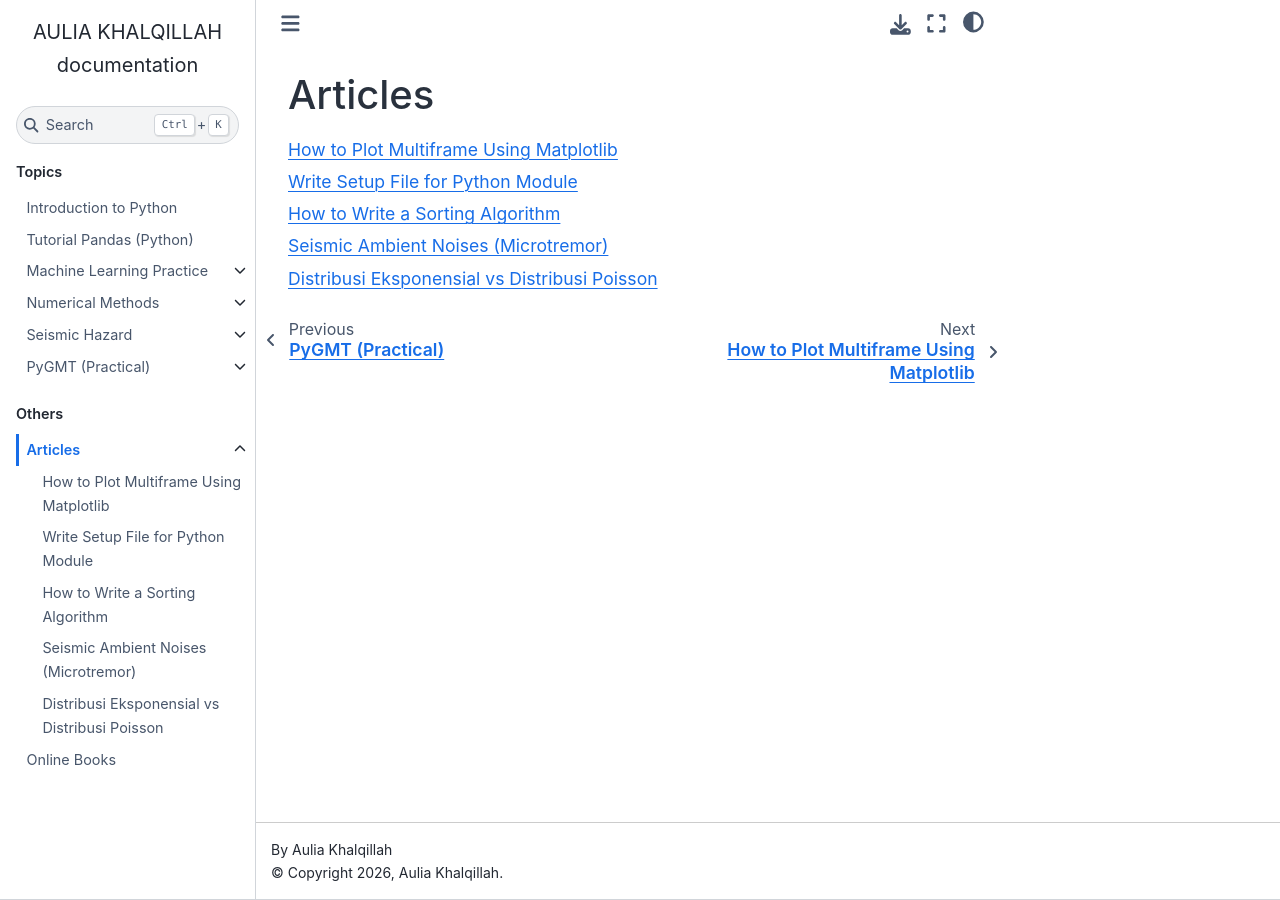
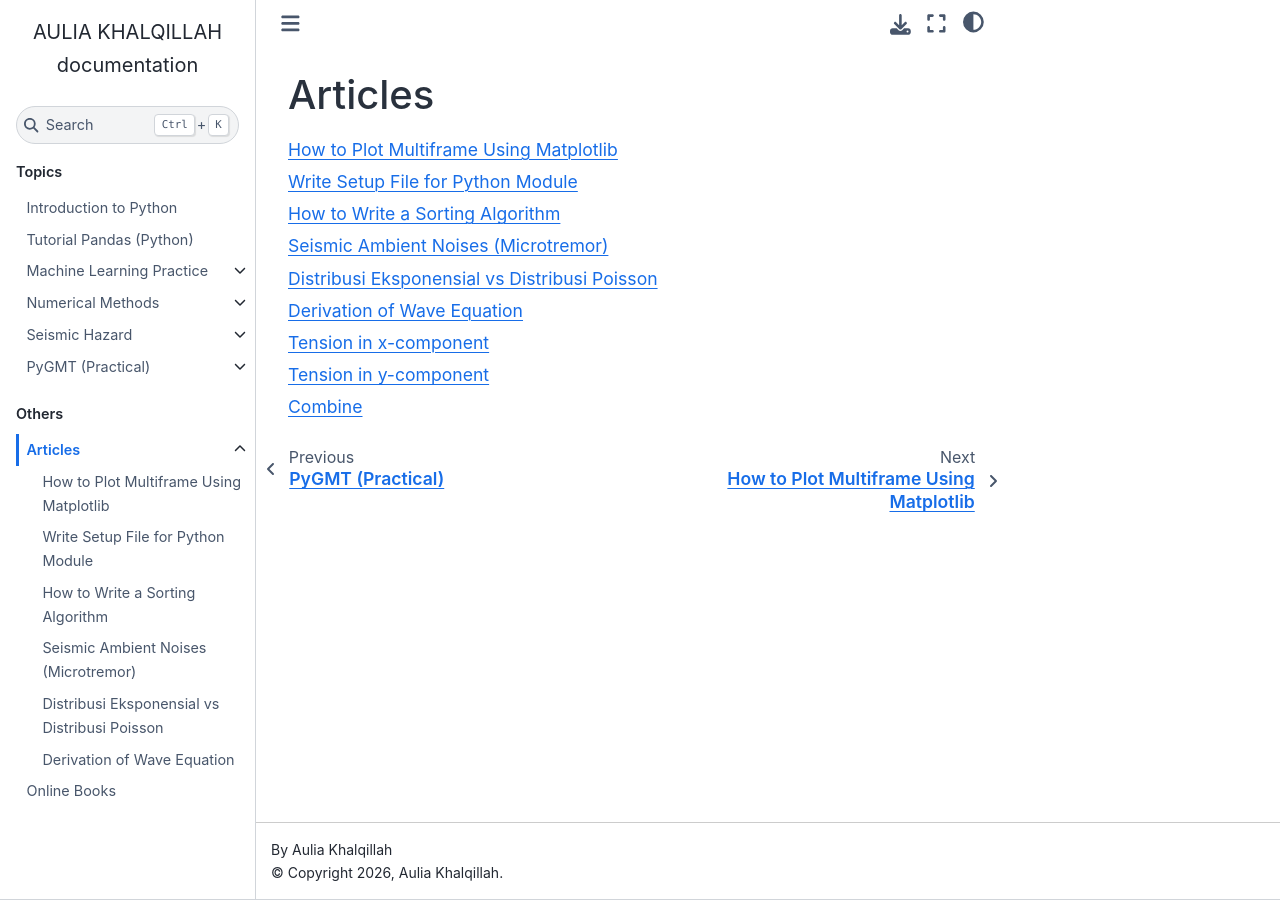
Before and after one commit to auliakhalqillah/akbook, a Sphinx documentation site: the page built from docs/source/Articles.rst, in a window 1280 px wide. Built offline with Sphinx 7.4.7 and the Sphinx Book theme 1.1.4, drawn with Linux system fonts in a browser that asks for light colours; pages that are not in the unit, such as notebooks, are missing from menus.

Commit message:
Update Articles.rst

```diff
--- a/docs/source/Articles.rst
+++ b/docs/source/Articles.rst
@@ -9,3 +9,4 @@
   creating_heatmap
   2025-08-23-Seismic-Ambient-Noises-What-Type-of-Waves-Contribute
   Distribusi Eksponensial vs Distribusi Poisson
+  Derivation of Wave Equation
```
